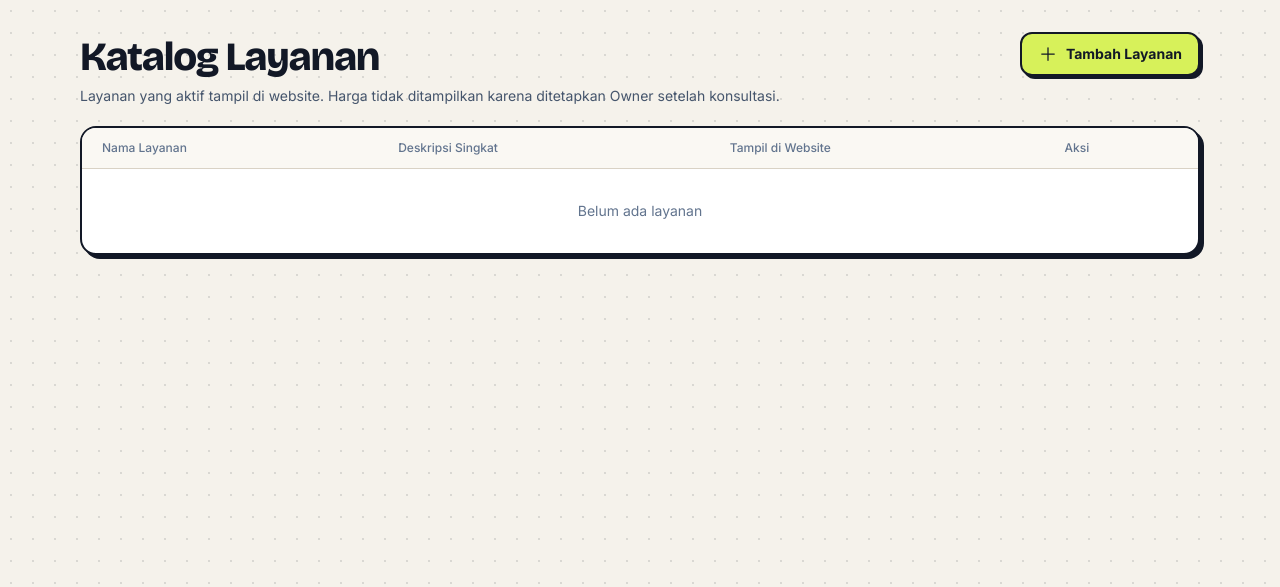
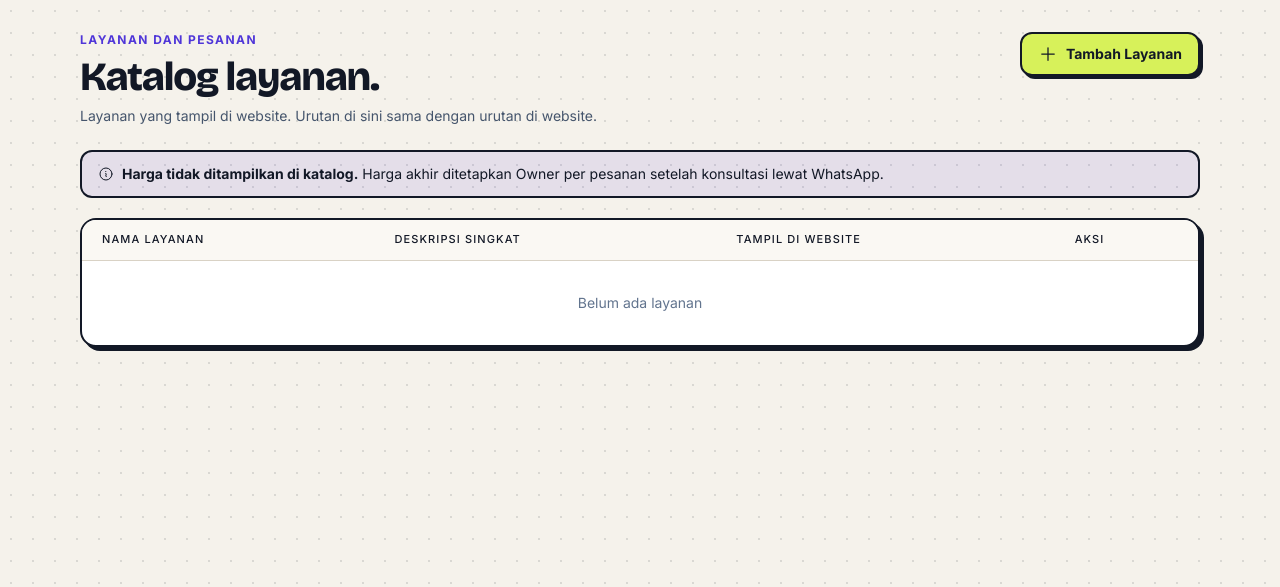
Before and after one commit to haloteman/crm-rpl-v2, a Laravel app: page /katalog-layanan in a window 1280 px wide. Shown: the part 66-653 px from the top of the page. Run offline with Laravel 12, Linux system fonts and the light colour scheme; a user stored in the database is signed in; data comes from the database, SQL or seed files in the repository; data that the repository does not hold is empty; style sheets or scripts are compiled from the project's sources.

Commit message:
desain halaman katalog layanan

```diff
--- a/resources/views/katalog/index.blade.php
+++ b/resources/views/katalog/index.blade.php
@@ -5,17 +5,23 @@
 @section('content')
 <div class="flex flex-col gap-4 sm:flex-row sm:items-start sm:justify-between">
     <div>
-        <h1 class="page-title">Katalog Layanan</h1>
-        <p class="page-sub">Layanan yang aktif tampil di website. Harga tidak ditampilkan karena ditetapkan Owner setelah konsultasi.</p>
+        <p class="eyebrow">Layanan dan Pesanan</p>
+        <h1 class="page-title mt-1">Katalog layanan.</h1>
+        <p class="page-sub">Layanan yang tampil di website. Urutan di sini sama dengan urutan di website.</p>
     </div>
     <a href="{{ route('katalog.create') }}" class="btn-primary w-full sm:w-auto">
         <x-icon name="plus" class="size-5" /> Tambah Layanan
     </a>
 </div>
 
-<section class="card mt-5">
+<p class="mt-6 flex items-start gap-2 rounded-xl border-2 border-ink bg-violet/10 px-4 py-3 text-sm">
+    <x-icon name="info" class="mt-0.5 size-4 shrink-0" />
+    <span><b>Harga tidak ditampilkan di katalog.</b> Harga akhir ditetapkan Owner per pesanan setelah konsultasi lewat WhatsApp.</span>
+</p>
+
+<section class="card mt-5 overflow-hidden">
     <table class="block w-full text-left text-sm md:table">
-        <thead class="hidden bg-thead text-xs text-slate-500 md:table-header-group">
+        <thead class="hidden bg-thead text-[11px] font-bold uppercase tracking-[0.1em] md:table-header-group">
             <tr>
                 <th class="px-5 py-3 font-medium">Nama Layanan</th>
                 <th class="px-5 py-3 font-medium">Deskripsi Singkat</th>
@@ -26,13 +32,21 @@
         <tbody class="block md:table-row-group">
             @forelse ($layanans as $layanan)
                 <tr class="block border-t px-4 py-3 hover:bg-thead md:table-row md:p-0">
-                    <td class="block pb-1 font-medium md:table-cell md:px-5 md:py-3">{{ $layanan->name }}</td>
-                    <td class="block py-1 text-slate-500 md:table-cell md:px-5 md:py-3">{{ $layanan->short_description }}</td>
+                    <td class="block pb-1 md:table-cell md:px-5 md:py-3">
+                        <div class="flex items-center gap-3">
+                            <x-ikon-layanan :layanan="$layanan" class="size-10! [&>svg]:size-5!" />
+                            <div>
+                                <div class="font-bold">{{ $layanan->name }}</div>
+                                <div class="text-xs text-slate-500">Urutan {{ $layanan->sort_order }}</div>
+                            </div>
+                        </div>
+                    </td>
+                    <td class="block py-1 text-slate-600 md:table-cell md:px-5 md:py-3">{{ $layanan->short_description }}</td>
                     <td class="block py-1 md:table-cell md:px-5 md:py-3">
                         <span class="badge {{ $layanan->is_active ? 'badge-green' : 'badge-gray' }}">{{ $layanan->is_active ? 'Tampil' : 'Disembunyikan' }}</span>
                     </td>
                     <td class="block py-1 md:table-cell md:px-5 md:py-3">
-                        <a href="{{ route('katalog.edit', $layanan) }}" class="text-xs font-medium text-brand-dark hover:underline">Ubah</a>
+                        <a href="{{ route('katalog.edit', $layanan) }}" class="btn-outline px-3 py-1.5 text-xs">Ubah</a>
                     </td>
                 </tr>
             @empty
```
